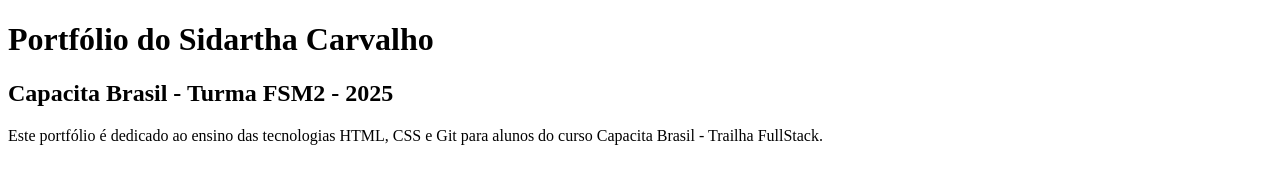
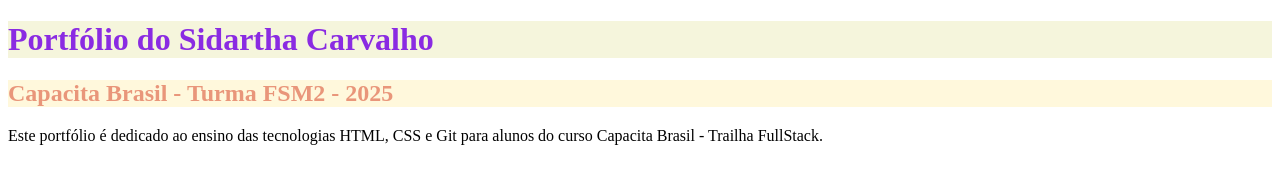
Before and after one commit to silobocarvalho/capacita-fsm2-portfolio-sidartha-carvalho, a plain HTML site: page index.html in a window 1280 px wide. Drawn offline with Linux system fonts and the light colour scheme.

Commit message:
inclusao do CSS

```diff
--- /dev/null
+++ b/index.css
@@ -0,0 +1,9 @@
+h1{
+    background-color: beige;
+    color: blueviolet;
+}
+
+h2{
+    background-color: cornsilk;
+    color: darksalmon;
+}
--- a/index.html
+++ b/index.html
@@ -4,6 +4,7 @@
     <meta charset="UTF-8">
     <meta name="viewport" content="width=device-width, initial-scale=1.0">
     <title>Portfolio Sidartha</title>
+    <link rel="stylesheet" href="index.css">
 </head>
 <body>
     <h1>Portfólio do Sidartha Carvalho</h1>
```
